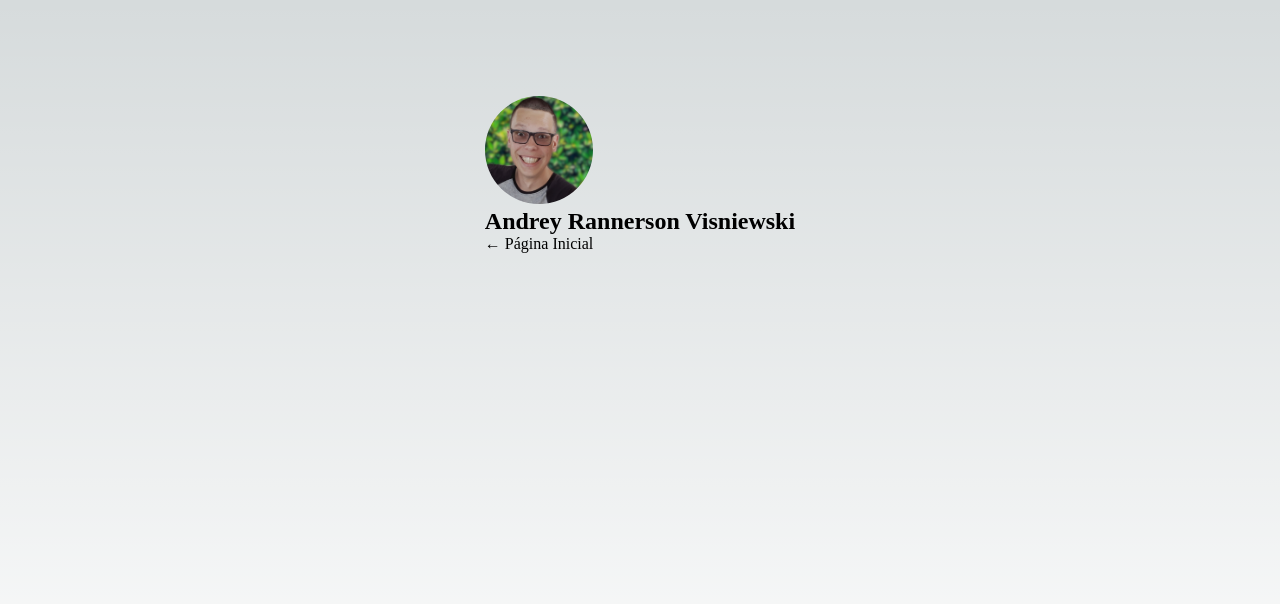
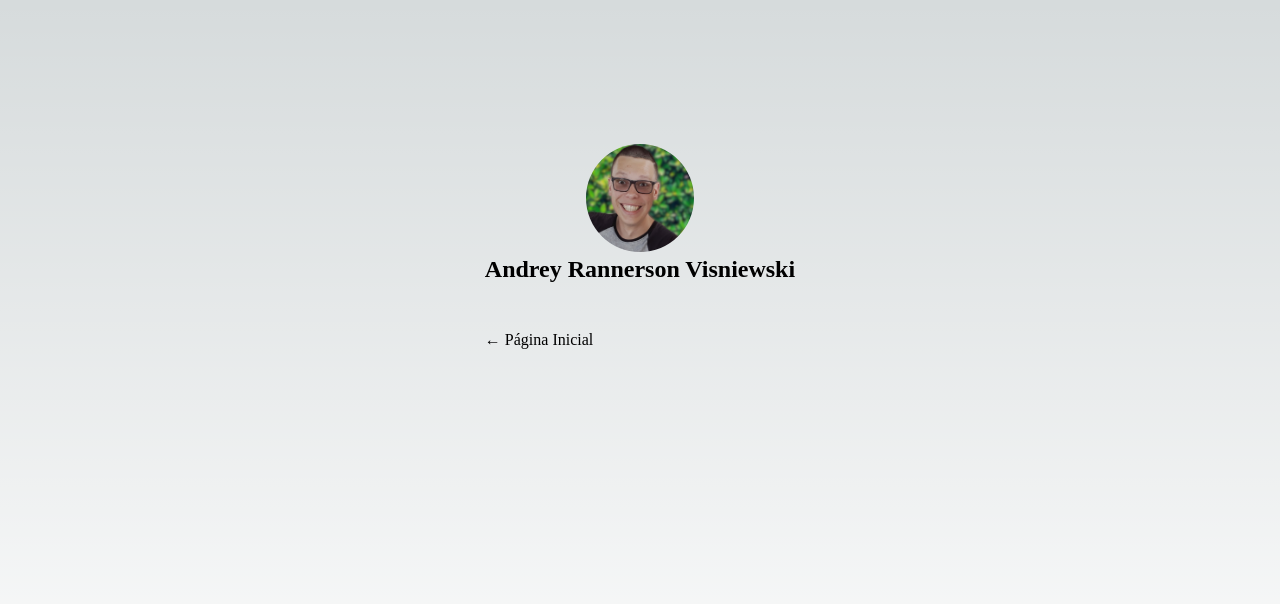
Before and after one commit to Andreyrvs/portfolio-blog, a Next.js app: page / in a window 1280 px wide. Shown: the top 604 px of the page. Built offline with nearby package versions, Linux system fonts and the light colour scheme.

Commit message:
chore: (Components) layout - estilo do header

```diff
--- /dev/null
+++ b/src/components/layout.module.css
@@ -0,0 +1,15 @@
+.container {
+  max-width: 36rem;
+  padding: 0 1rem;
+  margin: 3rem auto 6rem;
+}
+
+.header {
+  display: flex;
+  flex-direction: column;
+  align-items: center;
+}
+
+.backToHome {
+  margin: 3rem 0 0;
+}
--- a/src/components/layout.tsx
+++ b/src/components/layout.tsx
@@ -2,6 +2,7 @@ import Head from 'next/head';
 import Image from 'next/image';
 import Link from 'next/link';
 import utilStyles from '../styles/utils.module.css';
+import styles from './layout.module.css';
 
 const profileImage = "/images/profile.png"
 const name = 'Andrey Rannerson Visniewski';
@@ -15,7 +16,7 @@ export default function Layout({
   home?: boolean
 }) {
   return (
-    <div className="styles.container">
+    <div className={styles.container}>
       <Head>
         <meta
           name='blog'
@@ -23,7 +24,7 @@ export default function Layout({
           />
         <meta name="og:title" content={siteTitle} />
       </Head>
-      <header className='styles.header'>
+      <header className={styles.header}>
         {home ? (
           <>
             <Image
@@ -58,7 +59,7 @@ export default function Layout({
       </header>
       <main>{children}</main>
       {!home && (
-        <div>
+        <div className={styles.backToHome}>
           <Link href="/">← Página Inicial</Link>
         </div>
       )}
```
